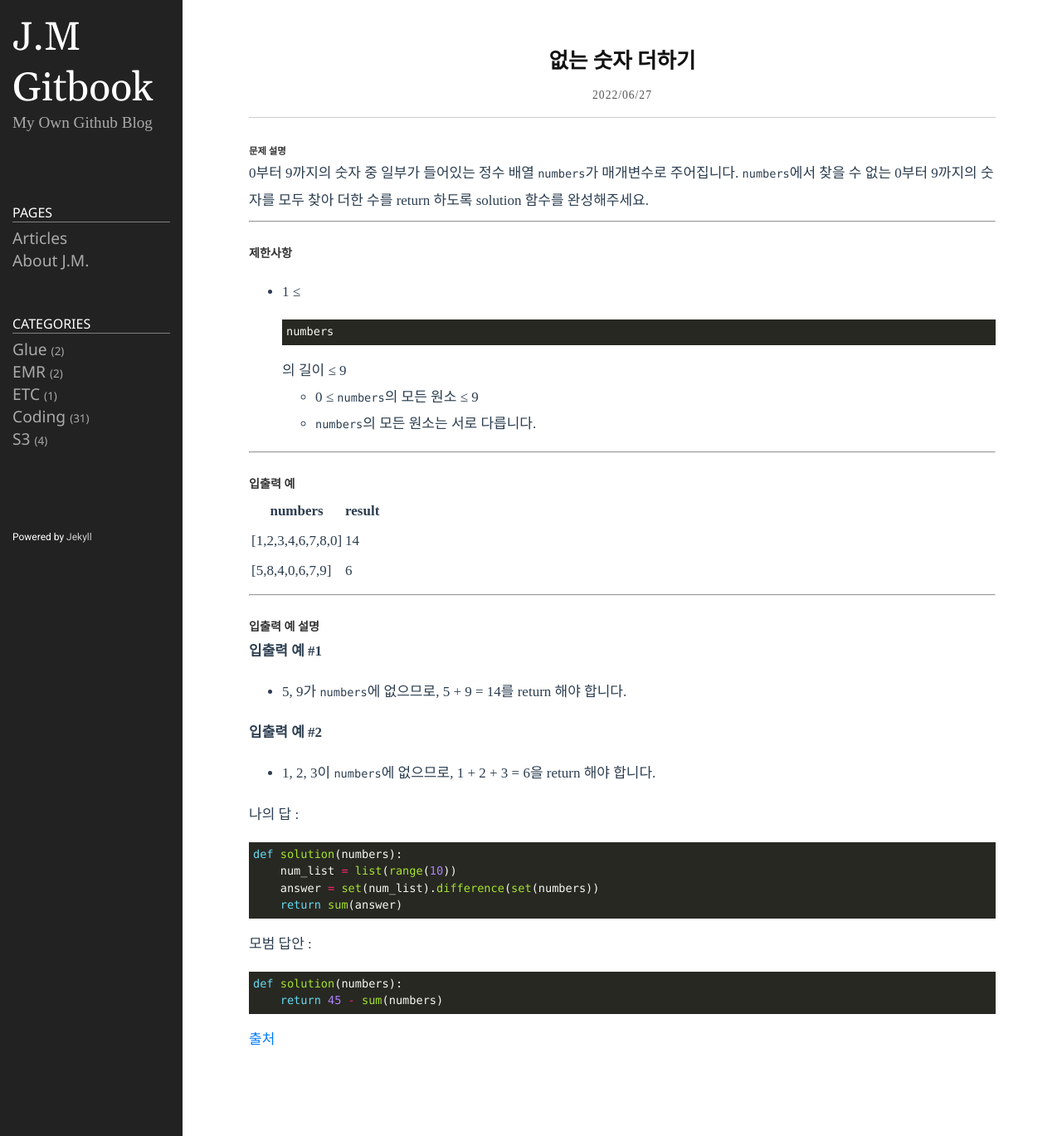
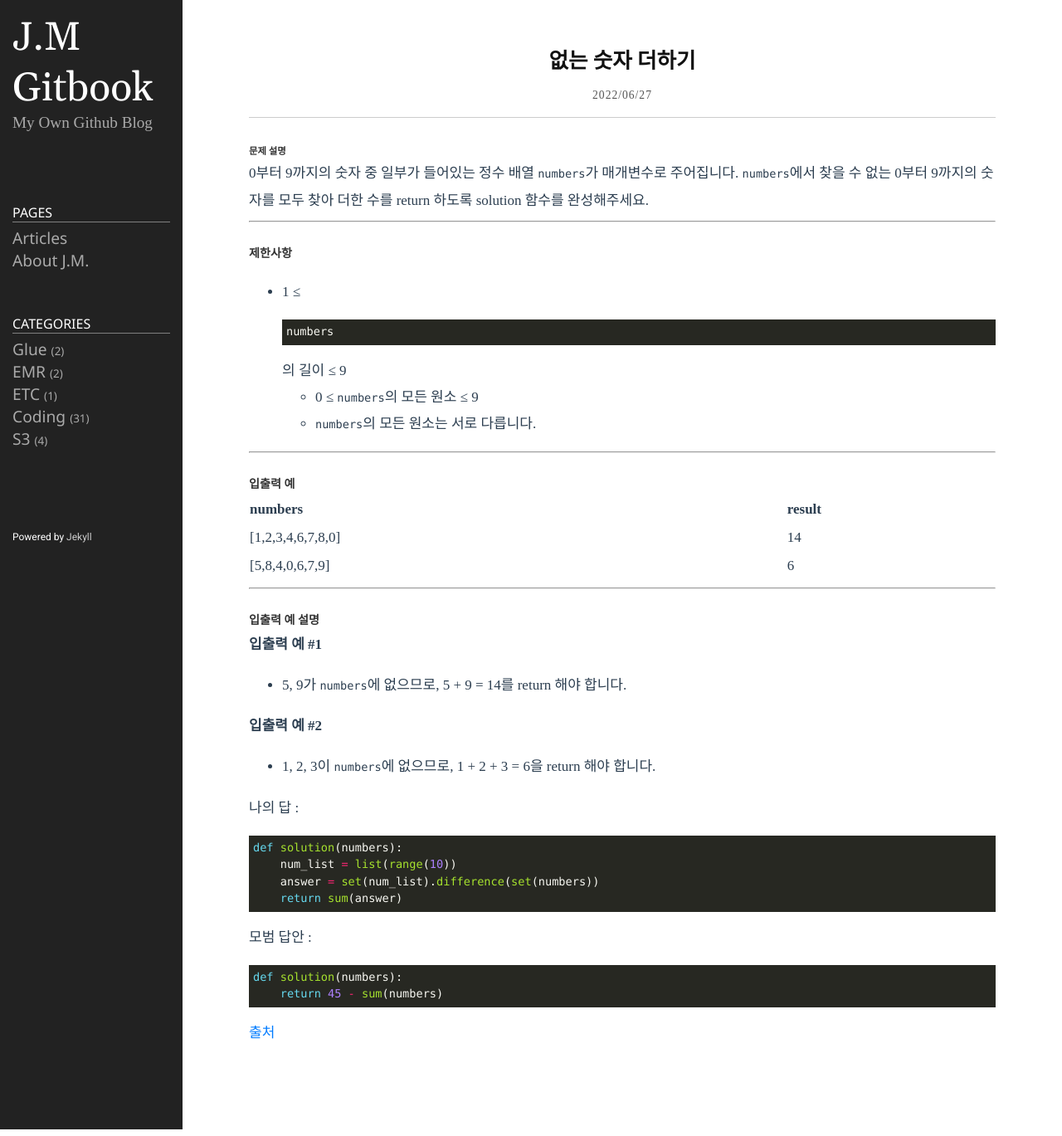
Before and after one commit to cjungm/cjungm.github.io, a Jekyll site: the page built from _posts/Coding/2022-06-27-Add_missing_numbers.md, in a window 1280 px wide. Shown: the whole page at 83% size. Built offline with Jekyll 4.4.1, drawn with Linux system fonts in a browser that asks for light colours.

Commit message:
add table css

```diff
--- a/public/css/style.css
+++ b/public/css/style.css
@@ -338,3 +338,12 @@ footer {
 		display: none;
 	}
 }
+
+table {
+    border-collapse: collapse;
+    border-spacing: 0px;
+    width: 100%;
+    overflow: auto;
+    break-inside: auto;
+    text-align: left;
+}
```
